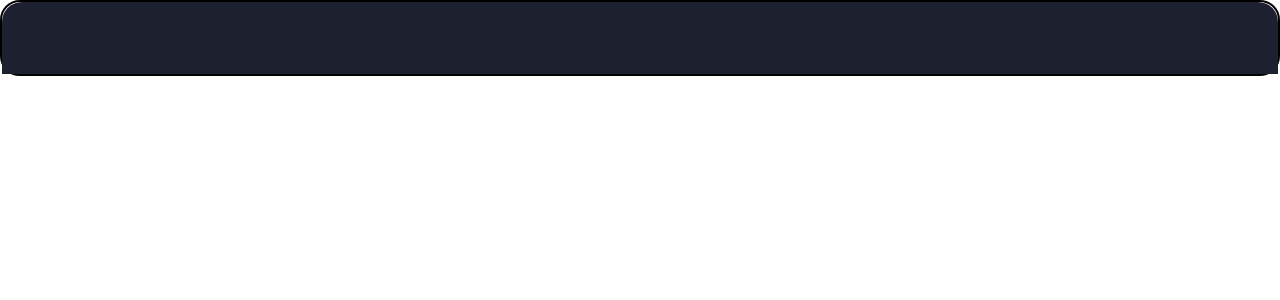
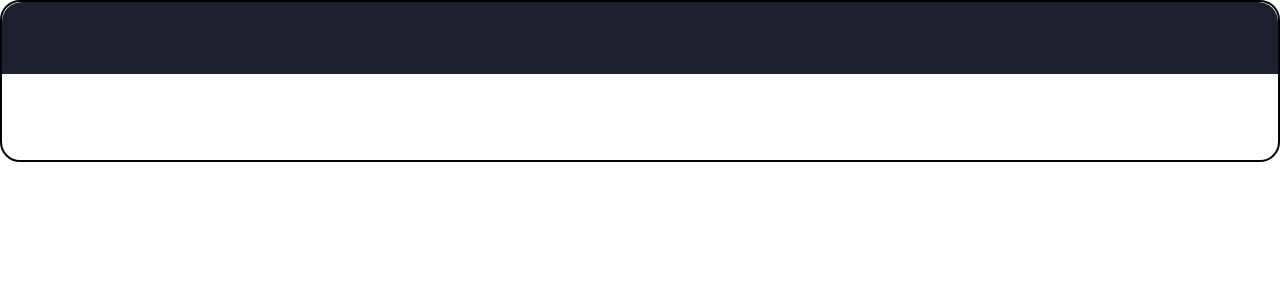
Before and after one commit to loganbriggs08/GoSearch, a React (Vite) app in the folder frontend/: page / in a window 1280 px wide. Shown: the top 300 px of the page. Built offline with nearby package versions, Linux system fonts and the light colour scheme.

Commit message:
Update App.tsx

```diff
--- a/frontend/src/App.tsx
+++ b/frontend/src/App.tsx
@@ -14,7 +14,11 @@ function App() {
     return (
         <div id="App">
             <div id="input" className="search-box">
-                <input id="name" className="search-input" onChange={updateName} name="input" type="text"/>
+                <input id="name" className="search-input" onChange={updateName} name="input"  type="text"/>
+            </div>
+
+            <div id="results" className="results-div">
+                <h1>No Results found</h1>
             </div>
         </div>
     )
```
